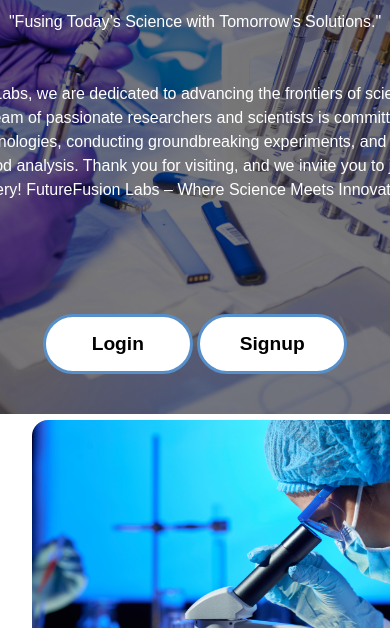
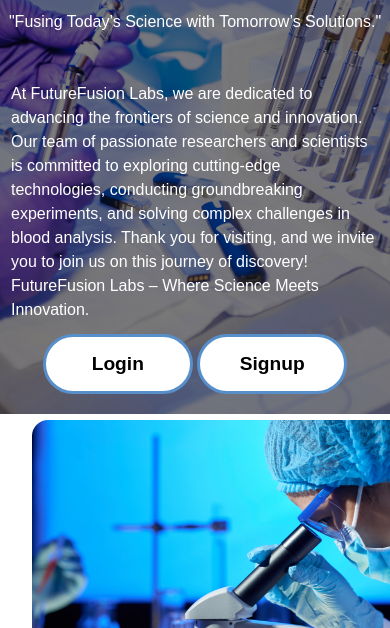
Before and after one commit to jossef108/GP, a plain HTML site: page Home-page/Home-page.html in a window 390 px wide. Shown: the part 216-844 px from the top of the page. Drawn offline with nearby package versions, Linux system fonts and the light colour scheme.

Commit message:
making it mobile responive

```diff
--- a/Home-page/Home-page.css
+++ b/Home-page/Home-page.css
@@ -231,18 +231,17 @@ nav {
     width: 40em;
     color: white;
     margin-bottom: 5em;
-
   }
 
   .about-us {
     flex-direction: column-reverse;
     gap: 2em;
-    padding: 20%;
+    padding: 6em;
   }
 
   .aboutus-img {
     width: 30em;
-    height: 18em;
+    height: 16em;
     border-radius: 1em;
   }
 
@@ -262,6 +261,27 @@ nav {
       width: 100%;
     }
 
+    .hero-text {
+      width: 40em;
+      color: white;
+      width: 23em;
+      margin-bottom: 0;
+    }
+
+    .hero-btn {
+      width: 150px;
+      height: 60px;
+      border: 3px solid #578FCA;
+      border-radius: 45px;
+      transition: all 0.3s;
+      cursor: pointer;
+      background: white;
+      font-size: 1.2em;
+      font-weight: 550;
+      position: relative;
+      bottom: 20px;
+    }
+
     .about-us {
       flex-direction: column-reverse;
       gap: 2em;
```
